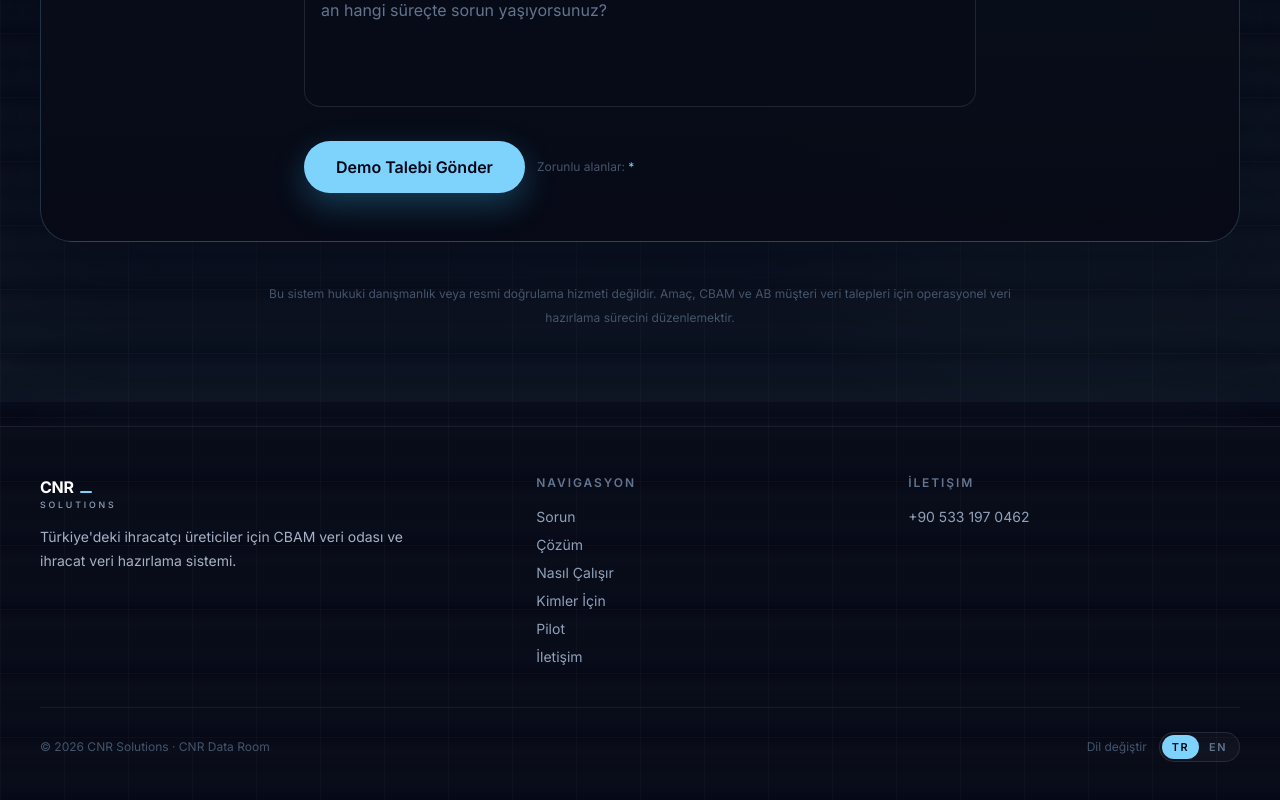
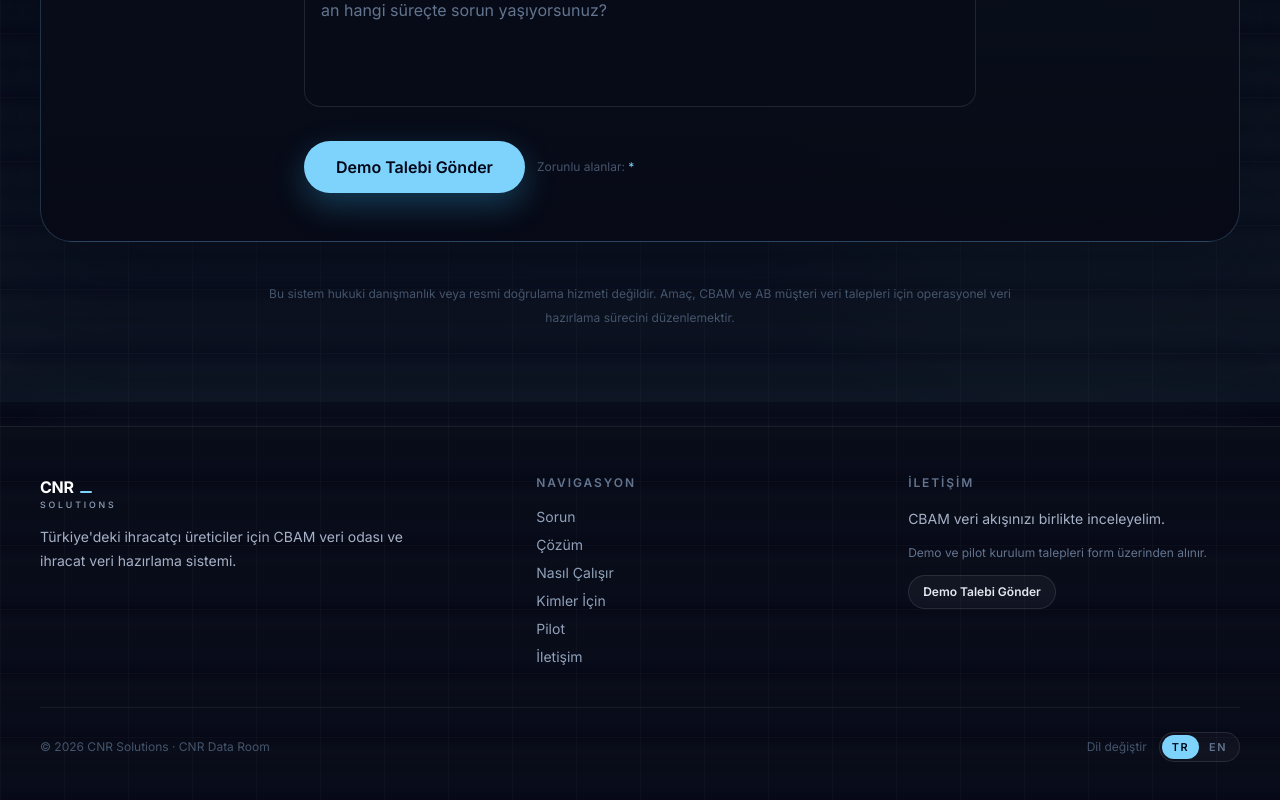
Before and after one commit to cnrakpinar1-jpg/cnr-solutions, a Next.js app: page /tr in a window 1280 px wide. Shown: the part 7135-7935 px from the top of the page. Built offline with nearby package versions, Linux system fonts and the light colour scheme.

Commit message:
Update footer contact CTA

```diff
--- a/components/shared/Footer.tsx
+++ b/components/shared/Footer.tsx
@@ -29,7 +29,22 @@ export function Footer({ locale }: FooterProps) {
           { href: "#contact", label: "Contact" },
         ];
   const navHeading = locale === "tr" ? "Navigasyon" : "Navigation";
-  const contactHeading = locale === "tr" ? "İletişim" : "Contact";
+  const contact =
+    locale === "tr"
+      ? {
+          heading: "İLETİŞİM",
+          text: "CBAM veri akışınızı birlikte inceleyelim.",
+          note: "Demo ve pilot kurulum talepleri form üzerinden alınır.",
+          cta: "Demo Talebi Gönder",
+          href: "#iletisim",
+        }
+      : {
+          heading: "CONTACT",
+          text: "Let’s review your CBAM data flow.",
+          note: "Demo and pilot requests are collected through the form.",
+          cta: "Request a Demo",
+          href: "#contact",
+        };
 
   return (
     <footer className="border-t border-white/8 py-12">
@@ -61,16 +76,16 @@ export function Footer({ locale }: FooterProps) {
 
           <div>
             <p className="text-xs font-semibold uppercase tracking-[0.16em] text-slate-500">
-              {contactHeading}
+              {contact.heading}
             </p>
-            <div className="mt-4 flex flex-col gap-2 text-sm text-slate-400">
+            <div className="mt-4 flex max-w-xs flex-col items-start gap-3 text-sm text-slate-400">
+              <p className="leading-6">{contact.text}</p>
+              <p className="text-xs leading-5 text-slate-500">{contact.note}</p>
               <a
-                href="https://wa.me/905331970462"
-                target="_blank"
-                rel="noopener noreferrer"
-                className="transition-colors hover:text-white"
+                href={contact.href}
+                className="inline-flex items-center rounded-full border border-white/10 bg-white/[0.04] px-3.5 py-2 text-xs font-semibold text-slate-200 transition-colors hover:border-[rgba(125,211,252,0.36)] hover:bg-white/[0.08] hover:text-white"
               >
-                +90 533 197 0462
+                {contact.cta}
               </a>
             </div>
           </div>
```
